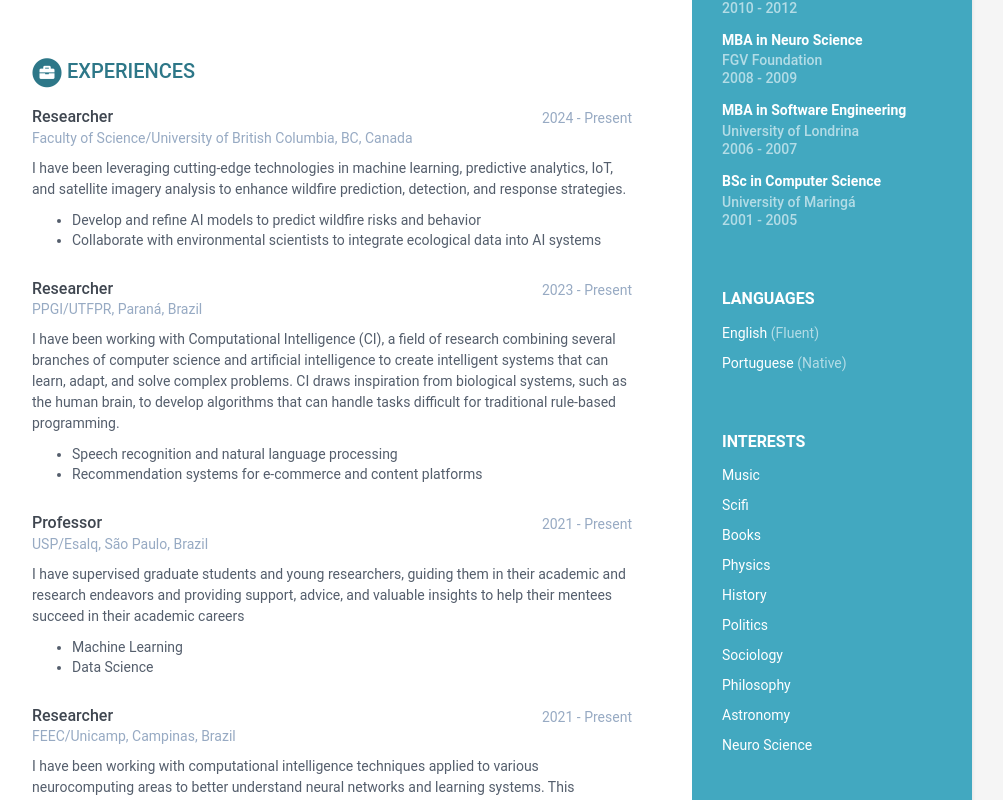
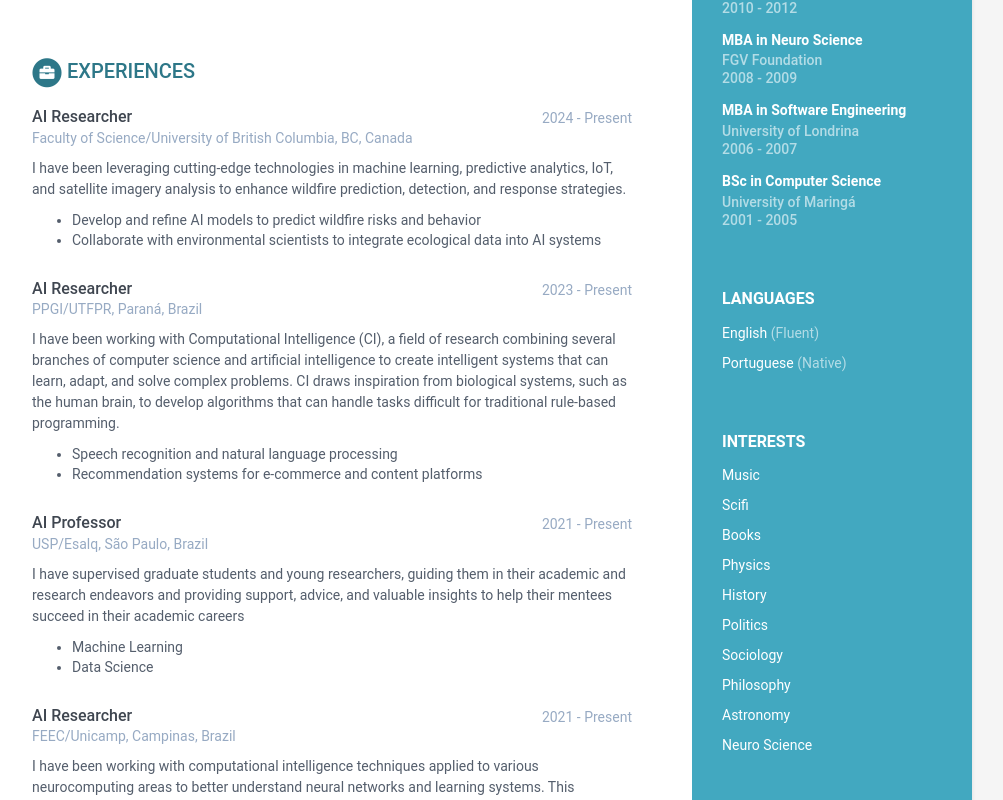
Before and after one commit to gomede/gomede.github.io, a Jekyll site: the page built from index.html, in a window 1280 px wide and 1400 px high, scrolled down 805 px. Shown: the part 153-953 px from the top of the window, without its empty margins (168-1171 px from the left). Built offline with Jekyll 4.4.1, drawn with Linux system fonts in a browser that asks for light colours.

```diff
--- a/_data/data.yml
+++ b/_data/data.yml
@@ -201,7 +201,7 @@ education:
           - Credit Score
 
 experiences:
-    - role: Researcher
+    - role: AI Researcher
       time: 2024 - Present
       company: Faculty of Science/University of British Columbia, BC, Canada
       details: |
@@ -212,7 +212,7 @@ experiences:
           - Collaborate with environmental scientists to integrate ecological data into AI systems
 
 
-    - role: Researcher
+    - role: AI Researcher
       time: 2023 - Present
       company: PPGI/UTFPR, Paraná, Brazil
       details: |
@@ -224,7 +224,7 @@ experiences:
           - Speech recognition and natural language processing
           - Recommendation systems for e-commerce and content platforms
 
-    - role: Professor
+    - role: AI Professor
       time: 2021 - Present
       company: USP/Esalq, São Paulo, Brazil
       details: |
@@ -235,7 +235,7 @@ experiences:
           - Data Science
 
 
-    - role: Researcher
+    - role: AI Researcher
       time: 2021 - Present
       company: FEEC/Unicamp, Campinas, Brazil
       details: |
```
